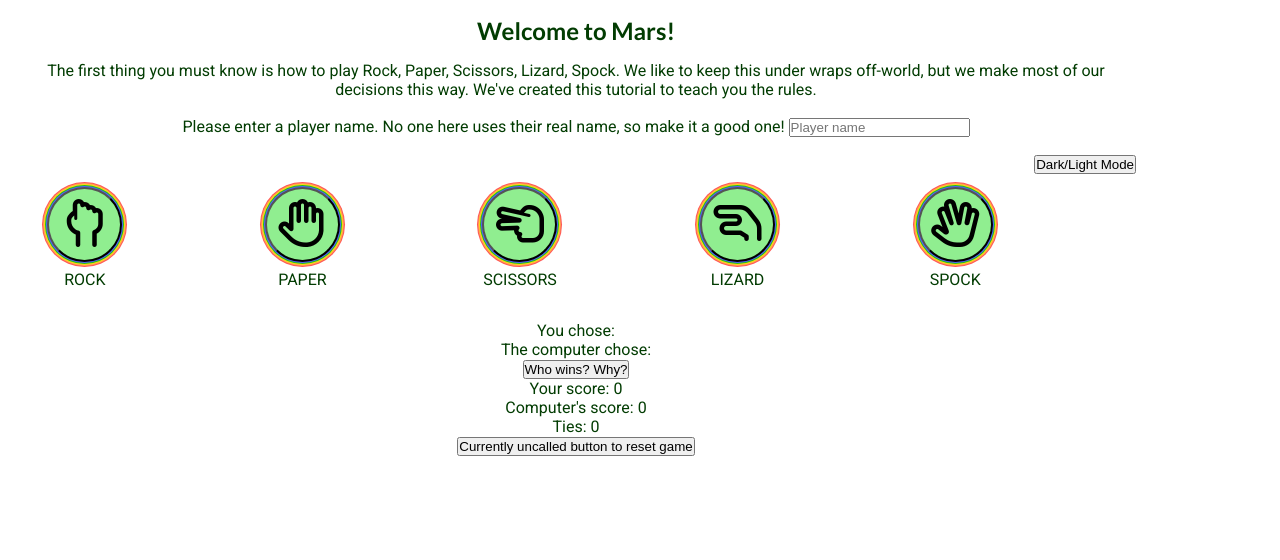
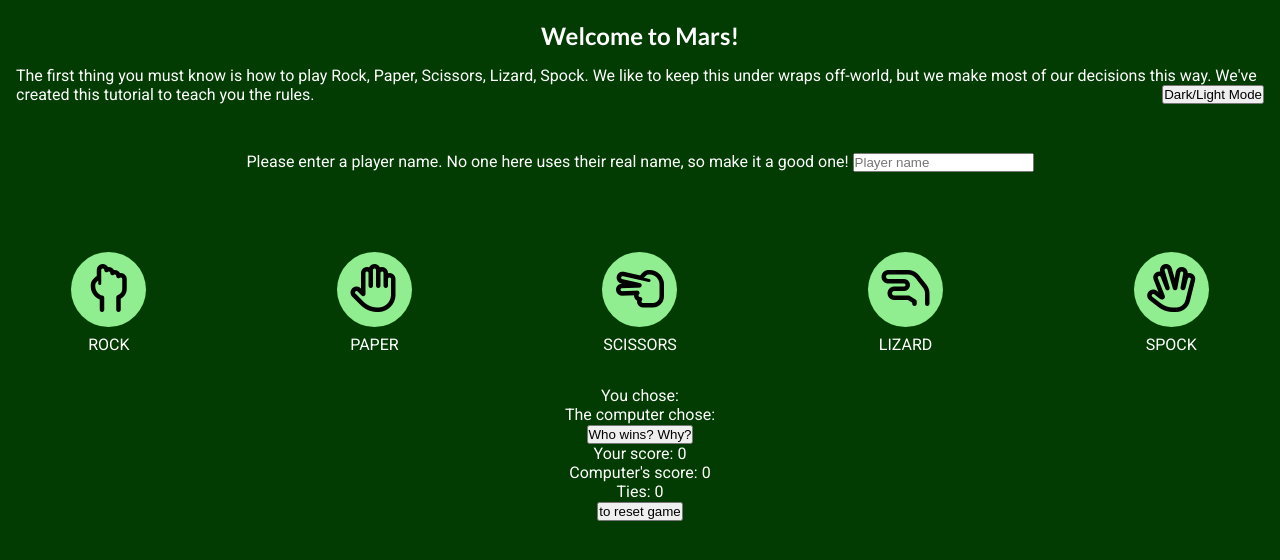
Before and after one commit to ChristineEC/mars-game-js, a plain HTML site: page index.html in a window 1280 px wide. Drawn offline with Linux system fonts and the light colour scheme.

Commit message:
Style with CSS

```diff
--- a/assets/css/style.css
+++ b/assets/css/style.css
@@ -6,14 +6,13 @@
 }
 
 body {
-    color: rgb(2, 60, 2);
+    color: #ffffff;
     padding: 1rem;
     font-family: Roboto;
-    background-color: #fffff;
-    width: 90%;
+    background-color: rgb(2, 60, 2);
     /* idea for this from Love Maths lesson */
     text-align: center;
-
+    margin: 5px 0;
 }
 
 .displayNone {
@@ -29,6 +28,10 @@ h1 {
 }
 
 /* Intro text */
+
+#shortIntro {
+    text-align: left;
+}
 .toggle-text {
     display: none;
 }
@@ -38,11 +41,10 @@ h1 {
     padding-bottom: 1rem;
     width: 75%;
     margin: auto;
-    line-height: 1.5;
 }
 
 .playerNameDiv > p, form {
-    padding-top = 1rem;
+    padding-top: 2rem;
 }
 
 .float-right {
@@ -57,7 +59,7 @@ h1 {
 
 #choicesDiv {
     padding-top: 2rem;
-    width: 90%;
+    width: 100%;
     display: flex;
     justify-content: space-around;
     align-items: center;
@@ -70,14 +72,13 @@ h1 {
    display: flex;
    flex-direction: column;
 
-.choiceButton {
+.choiceBtn {
     background-color: lightgreen;
     min-width: 75px;
     min-height: 75px;
     border-radius: 50px;
     font-size: 300%;
-    /* From CSS scan (https://getcssscan.com/css-box-shadow-examples) */
-    box-shadow: rgb(85, 91, 255) 0px 0px 0px 1px, rgb(31, 193, 27) 0px 0px 0px 2px, rgb(255, 217, 19) 0px 0px 0px 3px, rgb(255, 156, 85) 0px 0px 0px 4px, rgb(255, 85, 85) 0px 0px 0px 5px;
+    border: 2px #fff;
 }
 
 .fakelabel {
@@ -86,14 +87,7 @@ h1 {
 }
 /* Display results section */
 
-.results-wrapper {
-    display: flex;
-    flex-wrap: wrap;
-    padding-top: 5rem;
+.inline-block {
+    display: inline-block;
+    padding: 2rem;
 }
-
-.choicesRevealed {
-    flex-basis: 1;
-    padding-left: 5rem;
-    padding-right: 5rem;
-}
--- a/index.html
+++ b/index.html
@@ -20,64 +20,72 @@
         <section class="welcomeSection">
             <h1>Welcome to Mars!</h1>
 
-        <p>The first thing you must know is how to play Rock, Paper, Scissors, Lizard, Spock. We
+            <p id="shortIntro">The first thing you must know is how to play Rock, Paper, Scissors, Lizard, Spock. We
                 like to keep this under wraps off-world, but we make most of our decisions this way. We've created this
-            tutorial to teach you the rules.</p>
+                tutorial to teach you the rules.   <button id="toggleDark" class="float-right">Dark/Light Mode</button></p>
             <div class="toggle-text">
                 <p> Funnily enough, we got "Rock, Paper, Scissors" from y'all eons ago, but you
-                Earthlings never seem to have caught on to our* improved method. It's much better you know--fewer ties
+                    Earthlings never seem to have caught on to our* improved method. It's much better you know--fewer
+                    ties
                     and more blood and all that.
                     Why, we'd be insulted at Earth's refusal to adopt our improvements to the game, but we've come to
                     realize that the rules may simply be too complex for
-                the average Earthling, at least judging from the cognitive testing you put your supreme leaders through.
+                    the average Earthling, at least judging from the cognitive testing you put your supreme leaders
+                    through.
                     What was it, "person, woman, man, camera, TV"? Sad.</p>
-            <p><strong>*Note: the game was actually created by Sam Kass, a software engineer from Earth. The Martians
+                <p><strong>*Note: the game was actually created by Sam Kass, a software engineer from Earth. The
+                        Martians
                         are always stealing our stuff!</strong></p>
                 <p>Instead of giving you the rules of game, we decided to create this little practice game for you. Each
                     time
                     you play a round against the computer, the relevant rule will display.
-                Don't worry. If you want to keep playing after you've learned the rules, you can just reset the scores
-                back to zero to start afresh. For now, you'll be playing against the computer. But just wait until you
+                    Don't worry. If you want to keep playing after you've learned the rules, you can just reset the
+                    scores
+                    back to zero to start afresh. For now, you'll be playing against the computer. But just wait until
+                    you
                     get to play against one of us! Better hurry up and learn, though, you'll be needing this skill
                     throughout your travels--more than you know, my friend!
                 </p>
             </div>
             <div class="playerNameDiv">
                 <form action="" method="get" id="form">
-                <label for="playerName">Please enter a player name. No one here uses their real name, so make it a good
+                    <label for="playerName">Please enter a player name. No one here uses their real name, so make it a
+                        good
                         one!</label>
-                <input type="text" id="playerName" name="playername" placeholder="Player name" maxlength="15" required>
+                    <input type="text" id="playerName" name="playername" placeholder="Player name" maxlength="15"
+                        required>
                 </form>
                 <P><span id="greetNewPlayer"></span></P>
+
             </div>
-        <button id="toggleDark" class="float-right">Dark/Light Mode</button>
+
         </section>
 
         <section class="gameSection">
 
             <div id="choicesDiv">
                 <div class="choices">
-                <button class="choiceButton" id="rock"><i class="fa-regular fa-hand-back-fist"></i></button>
+                    <button class="choiceBtn" id="rock"><i class="fa-regular fa-hand-back-fist"></i></button>
                     <label for="rock" class="displayNone">Rock</label>
                     <p class="fakelabel">ROCK</p>
                 </div>
                 <div class="choices">
-                <button class="choiceButton" id="paper"><i class="fa-regular fa-hand"></i></button>
+                    <button class="choiceBtn" id="paper"><i class="fa-regular fa-hand"></i></button>
                     <label for="paper" class="displayNone">Paper</label>
                     <p class="fakelabel">PAPER</p>
                 </div>
                 <div class="choices">
-                <button class="choiceButton" id="scissors"><i class="fa-regular fa-hand-scissors"></i></button>
+                    <button class="choiceBtn" id="scissors"><i class="fa-regular fa-hand-scissors"></i></button>
                     <label for="scissors" class="displayNone">Scissors</label>
                     <p class="fakelabel">SCISSORS</p>
                 </div>
                 <div class="choices">
-                <button class="choiceButton" id="lizard"><i class="fa-regular fa-hand-lizard"></i></button>
+                    <button class="choiceBtn" id="lizard"><i class="fa-regular fa-hand-lizard"></i></button>
                     <label for="lizard" class="displayNone">Lizard</label>
                     <p class="fakelabel">LIZARD</p>
                 </div>
                 <div class="choices">
-                <button class="choiceButton" id="spock"><i class="fa-regular fa-hand-spock"></i></button>
+                    <button class="choiceBtn" id="spock"><i class="fa-regular fa-hand-spock"></i></button>
                     <label for="spock" class="displayNone">Spock</label>
                     <p class="fakelabel">SPOCK</p>
                 </div>
@@ -87,28 +95,27 @@
 
         <section class="resultsSection">
             <div class="results-wrapper">
-            <div class="choicesRevealed">
-                <p>You chose: <span id="playerChoice"></span></p>
+                <div class="resultsDisplay">
+                    <p class="inline-block">You chose: </p>
+                    <p class="inline-block" class="inline-block" id="playerChoice"></p>
+                    <p class="inline-block">The computer chose: <span id="compNumber" class="displayNone"></span></p>
+                    <p class="inline-block" id="computerChoice"></p>
                 </div>
-            <div class="choicesRevealed">
-                <p>The computer chose: <span id="compNumber" class="displayNone"></span></span><span
-                        id="computerChoice"></span></p>
+
+                    <button type="submit" id="getWinner">Who wins? Why?</button>
+                    <label for="getWinner" class="displayNone" aria-label="reveal winner and relevant rule"></label>
+
+                <div>
+                    <p id="winnerAnnounced" class="inline-block"></p>
+                    <p id="reason" class="inline-block"></p>
                 </div>
                 <div>
-                <button type="submit" id="getWinner">Who wins? Why?</button>
-                <label for="getWinner" class="displayNone">Reveal the winner of this round and the rule that decides
-                    it</label>
-                <div>
-                    <p id="winnerAnnounced"></p>
-                    <p id="reason"></p>
+                    <p class="inline-block">Your score: <span id="playerScore">0</span></p>
+                    <p class="inline-block">Computer's score: <span id="computerScore">0</span></p>
+                    <p class="inline-block">Ties: <span id="tieScore">0</span></p>
                 </div>
-                <div class="scores">
-                    <p class="score">Your score: <span id="playerScore">0</span></p>
-                    <p class="score">Computer's score: <span id="computerScore">0</span></p>
-                    <p class="score">Ties: <span id="tieScore">0</span></p>
-                </div>
-            </div>
-            <button id="reset" type="reset" class="game-control">Currently uncalled button to reset game</button>
+
+                <button id="reset" type="reset" class="game-control">to reset game</button>
             </div>
 
     </section>
```
Lines whose indentation alone changed are shown as unchanged.
